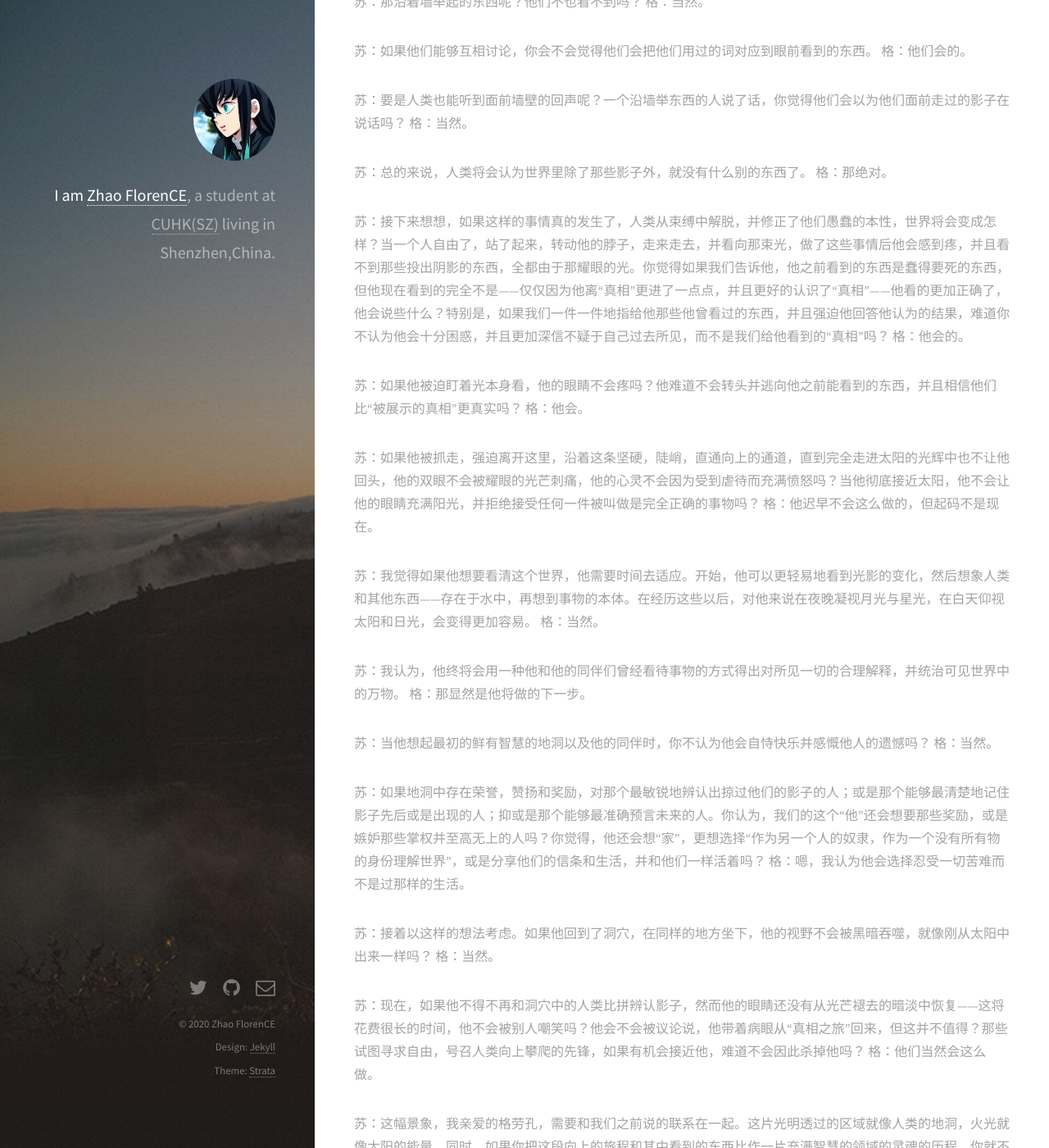
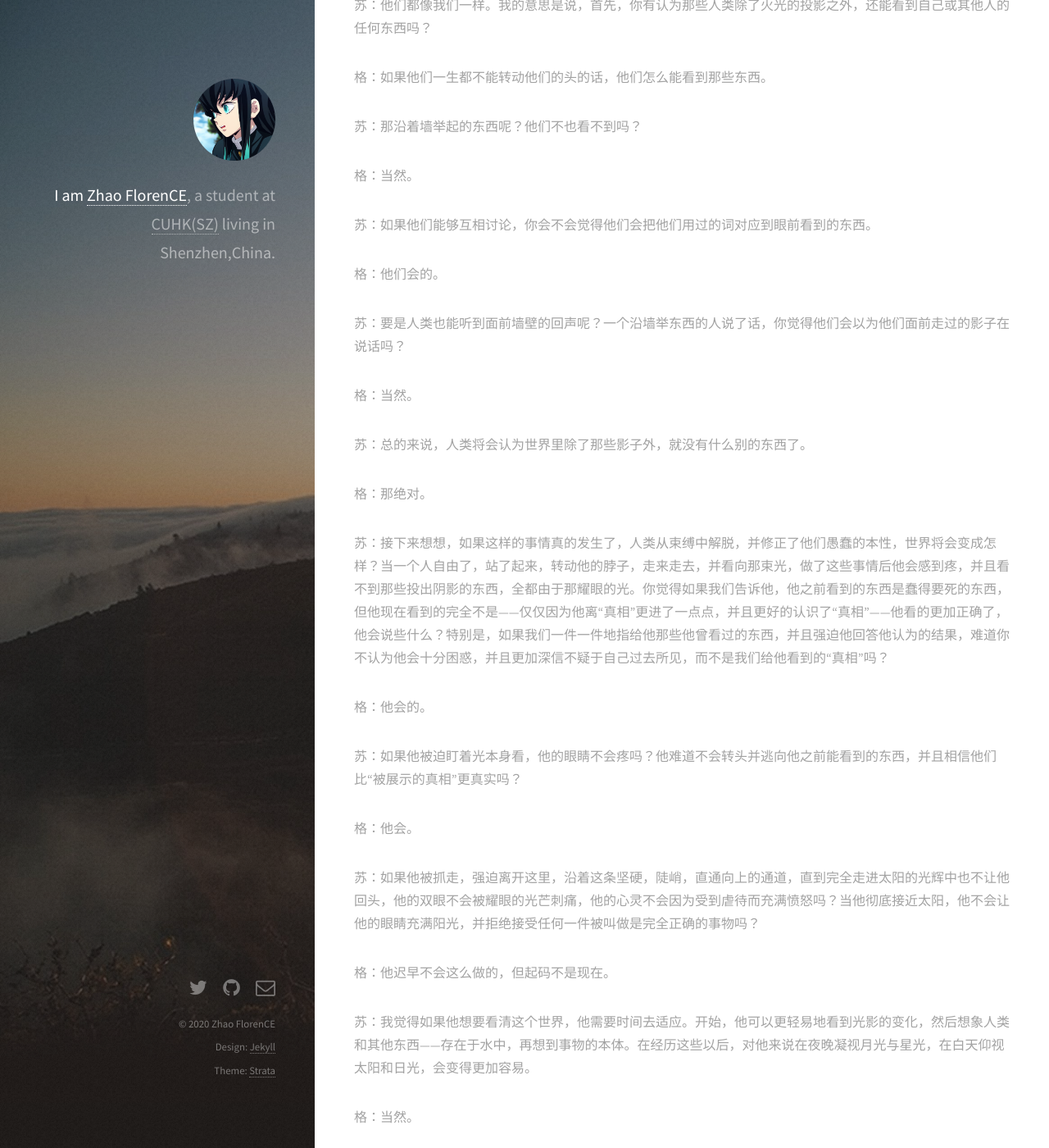
Before and after one commit to as3ert/blog, a Jekyll site: the page built from _posts/2021-01-18-gfn-tuturial-week-2.md, in a window 1280 px wide and 1400 px high, scrolled down 1104 px. Shown: the whole window at 82% size. Built offline with Jekyll 4.4.1, drawn with Linux system fonts in a browser that asks for light colours; nearby versions of some CDN libraries; some of the changed text lies outside the part shown.

Commit message:
2021-01-19 00:20:53

```diff
--- a/_posts/2021-01-18-gfn-tuturial-week-2.md
+++ b/_posts/2021-01-18-gfn-tuturial-week-2.md
@@ -10,40 +10,78 @@ date: 2021-01-18 21:46:00
 
 注：下文中“苏”指苏格拉底，“格”指格劳孔。
 
-苏：接下来，我们像这样比较接受或缺乏教育对我们本性的影响。想象一下，人类住在地下的洞穴般的住宅，它有一个一路向上，和洞穴一样粗的通向光明的出口。从小，人类便被困在那里，脖子和双腿被束缚着，没法转动他们的头，只能看到前方的东西。在他们身后的上方有一片火光。在人和火之间，有一条通道。沿着这条路，有一幢矮墙——就像傀儡戏中的幕后一样，傀儡师在那上面表演。 格：我正在想象那样的场景。
+苏：接下来，我们像这样比较接受或缺乏教育对我们本性的影响。想象一下，人类住在地下的洞穴般的住宅，它有一个一路向上，和洞穴一样粗的通向光明的出口。从小，人类便被困在那里，脖子和双腿被束缚着，没法转动他们的头，只能看到前方的东西。在他们身后的上方有一片火光。在人和火之间，有一条通道。沿着这条路，有一幢矮墙——就像傀儡戏中的幕后一样，傀儡师在那上面表演。
 
-苏：然后，继续，有一群人沿墙而站，举着由石头，木材以及多种材料做成的东西，这些东西被做成人和动物的形状，投影在荧幕上。正如你所想的一样，举东西的人有的在说话，而有的则没有。 格：你描述了一种有着奇妙人类的奇妙景象。
+格：我正在想象那样的场景。
 
-苏：他们都像我们一样。我的意思是说，首先，你有认为那些人类除了火光的投影之外，还能看到自己或其他人的任何东西吗？ 格：如果他们一生都不能转动他们的头的话，他们怎么能看到那些东西。
+苏：然后，继续，有一群人沿墙而站，举着由石头，木材以及多种材料做成的东西，这些东西被做成人和动物的形状，投影在荧幕上。正如你所想的一样，举东西的人有的在说话，而有的则没有。
 
-苏：那沿着墙举起的东西呢？他们不也看不到吗？ 格：当然。
+格：你描述了一种有着奇妙人类的奇妙景象。
 
-苏：如果他们能够互相讨论，你会不会觉得他们会把他们用过的词对应到眼前看到的东西。 格：他们会的。
+苏：他们都像我们一样。我的意思是说，首先，你有认为那些人类除了火光的投影之外，还能看到自己或其他人的任何东西吗？
 
-苏：要是人类也能听到面前墙壁的回声呢？一个沿墙举东西的人说了话，你觉得他们会以为他们面前走过的影子在说话吗？ 格：当然。
+格：如果他们一生都不能转动他们的头的话，他们怎么能看到那些东西。
 
-苏：总的来说，人类将会认为世界里除了那些影子外，就没有什么别的东西了。 格：那绝对。
+苏：那沿着墙举起的东西呢？他们不也看不到吗？
 
-苏：接下来想想，如果这样的事情真的发生了，人类从束缚中解脱，并修正了他们愚蠢的本性，世界将会变成怎样？当一个人自由了，站了起来，转动他的脖子，走来走去，并看向那束光，做了这些事情后他会感到疼，并且看不到那些投出阴影的东西，全都由于那耀眼的光。你觉得如果我们告诉他，他之前看到的东西是蠢得要死的东西，但他现在看到的完全不是——仅仅因为他离“真相”更进了一点点，并且更好的认识了“真相”——他看的更加正确了，他会说些什么？特别是，如果我们一件一件地指给他那些他曾看过的东西，并且强迫他回答他认为的结果，难道你不认为他会十分困惑，并且更加深信不疑于自己过去所见，而不是我们给他看到的“真相”吗？ 格：他会的。
+格：当然。
 
-苏：如果他被迫盯着光本身看，他的眼睛不会疼吗？他难道不会转头并逃向他之前能看到的东西，并且相信他们比“被展示的真相”更真实吗？ 格：他会。
+苏：如果他们能够互相讨论，你会不会觉得他们会把他们用过的词对应到眼前看到的东西。
 
-苏：如果他被抓走，强迫离开这里，沿着这条坚硬，陡峭，直通向上的通道，直到完全走进太阳的光辉中也不让他回头，他的双眼不会被耀眼的光芒刺痛，他的心灵不会因为受到虐待而充满愤怒吗？当他彻底接近太阳，他不会让他的眼睛充满阳光，并拒绝接受任何一件被叫做是完全正确的事物吗？ 格：他迟早不会这么做的，但起码不是现在。
+格：他们会的。
 
-苏：我觉得如果他想要看清这个世界，他需要时间去适应。开始，他可以更轻易地看到光影的变化，然后想象人类和其他东西——存在于水中，再想到事物的本体。在经历这些以后，对他来说在夜晚凝视月光与星光，在白天仰视太阳和日光，会变得更加容易。 格：当然。
+苏：要是人类也能听到面前墙壁的回声呢？一个沿墙举东西的人说了话，你觉得他们会以为他们面前走过的影子在说话吗？
 
-苏：我认为，他终将会用一种他和他的同伴们曾经看待事物的方式得出对所见一切的合理解释，并统治可见世界中的万物。 格：那显然是他将做的下一步。
+格：当然。
 
-苏：当他想起最初的鲜有智慧的地洞以及他的同伴时，你不认为他会自恃快乐并感慨他人的遗憾吗？ 格：当然。
+苏：总的来说，人类将会认为世界里除了那些影子外，就没有什么别的东西了。
 
-苏：如果地洞中存在荣誉，赞扬和奖励，对那个最敏锐地辨认出掠过他们的影子的人；或是那个能够最清楚地记住影子先后或是出现的人；抑或是那个能够最准确预言未来的人。你认为，我们的这个“他”还会想要那些奖励，或是嫉妒那些掌权并至高无上的人吗？你觉得，他还会想“家”，更想选择“作为另一个人的奴隶，作为一个没有所有物的身份理解世界”，或是分享他们的信条和生活，并和他们一样活着吗？ 格：嗯，我认为他会选择忍受一切苦难而不是过那样的生活。
+格：那绝对。
 
-苏：接着以这样的想法考虑。如果他回到了洞穴，在同样的地方坐下，他的视野不会被黑暗吞噬，就像刚从太阳中出来一样吗？ 格：当然。
+苏：接下来想想，如果这样的事情真的发生了，人类从束缚中解脱，并修正了他们愚蠢的本性，世界将会变成怎样？当一个人自由了，站了起来，转动他的脖子，走来走去，并看向那束光，做了这些事情后他会感到疼，并且看不到那些投出阴影的东西，全都由于那耀眼的光。你觉得如果我们告诉他，他之前看到的东西是蠢得要死的东西，但他现在看到的完全不是——仅仅因为他离“真相”更进了一点点，并且更好的认识了“真相”——他看的更加正确了，他会说些什么？特别是，如果我们一件一件地指给他那些他曾看过的东西，并且强迫他回答他认为的结果，难道你不认为他会十分困惑，并且更加深信不疑于自己过去所见，而不是我们给他看到的“真相”吗？
 
-苏：现在，如果他不得不再和洞穴中的人类比拼辨认影子，然而他的眼睛还没有从光芒褪去的暗淡中恢复——这将花费很长的时间，他不会被别人嘲笑吗？他会不会被议论说，他带着病眼从“真相之旅”回来，但这并不值得？那些试图寻求自由，号召人类向上攀爬的先锋，如果有机会接近他，难道不会因此杀掉他吗？ 格：他们当然会这么做。
+格：他会的。
 
-苏：这幅景象，我亲爱的格劳孔，需要和我们之前说的联系在一起。这片光明透过的区域就像人类的地洞，火光就像太阳的能量。同时，如果你把这段向上的旅程和其中看到的东西比作一片充满智慧的领域的灵魂的历程，你就不会错误理解我的意图——因为这就是你想要听到的东西。只有神才知道，这些是不是真的。但这些就是我眼里自然景象的样子：在可知的领域，我们先是看到辛劳和麻烦，最后看到的才是善。一旦某一个人看到了善，他一定会推断那就是所有正确和美丽事物的起因，它在可视领域提供着光和资源；在可知领域控制并提供真理和认知。任何一个能够在私人或公众场合明智行事的人，一定看得见他。 格：我同意，直到现在，我也能做到。
+苏：如果他被迫盯着光本身看，他的眼睛不会疼吗？他难道不会转头并逃向他之前能看到的东西，并且相信他们比“被展示的真相”更真实吗？
 
-苏：加油，不妨和我一起更深一步思考：你应该不对那些不愿缠身人类琐事的人感到惊奇。但，相反地，他们的灵魂也愿意把时间花费在人类琐事之上的“正道”上。我的意思是说，如果我之前描述的场景真真实实存在的话，这当然是我们想要的做到的。 格：它本应是我们期待的。
+格：他会。
 
-苏：那么，当某人在沐浴世界的神圣后，转向人类的邪恶一面怎么办？如果他的目光仍然黯淡，还没有适应身边的黑暗，他会做邪恶的事情，变得完全不可理喻。不管是在法庭还是什么地方，他被迫对所谓的正义，或是处于阴影中的事物辩护，以一种从未真正见过正义的人们的方式，这还令人奇怪吗？ 格：这确实不令人奇怪。
+苏：如果他被抓走，强迫离开这里，沿着这条坚硬，陡峭，直通向上的通道，直到完全走进太阳的光辉中也不让他回头，他的双眼不会被耀眼的光芒刺痛，他的心灵不会因为受到虐待而充满愤怒吗？当他彻底接近太阳，他不会让他的眼睛充满阳光，并拒绝接受任何一件被叫做是完全正确的事物吗？
+
+格：他迟早不会这么做的，但起码不是现在。
+
+苏：我觉得如果他想要看清这个世界，他需要时间去适应。开始，他可以更轻易地看到光影的变化，然后想象人类和其他东西——存在于水中，再想到事物的本体。在经历这些以后，对他来说在夜晚凝视月光与星光，在白天仰视太阳和日光，会变得更加容易。
+
+格：当然。
+
+苏：我认为，他终将会用一种他和他的同伴们曾经看待事物的方式得出对所见一切的合理解释，并统治可见世界中的万物。
+
+格：那显然是他将做的下一步。
+
+苏：当他想起最初的鲜有智慧的地洞以及他的同伴时，你不认为他会自恃快乐并感慨他人的遗憾吗？
+
+格：当然。
+
+苏：如果地洞中存在荣誉，赞扬和奖励，对那个最敏锐地辨认出掠过他们的影子的人；或是那个能够最清楚地记住影子先后或是出现的人；抑或是那个能够最准确预言未来的人。你认为，我们的这个“他”还会想要那些奖励，或是嫉妒那些掌权并至高无上的人吗？你觉得，他还会想“家”，更想选择“作为另一个人的奴隶，作为一个没有所有物的身份理解世界”，或是分享他们的信条和生活，并和他们一样活着吗？
+
+格：嗯，我认为他会选择忍受一切苦难而不是过那样的生活。
+
+苏：接着以这样的想法考虑。如果他回到了洞穴，在同样的地方坐下，他的视野不会被黑暗吞噬，就像刚从太阳中出来一样吗？
+
+格：当然。
+
+苏：现在，如果他不得不再和洞穴中的人类比拼辨认影子，然而他的眼睛还没有从光芒褪去的暗淡中恢复——这将花费很长的时间，他不会被别人嘲笑吗？他会不会被议论说，他带着病眼从“真相之旅”回来，但这并不值得？那些试图寻求自由，号召人类向上攀爬的先锋，如果有机会接近他，难道不会因此杀掉他吗？
+
+格：他们当然会这么做。
+
+苏：这幅景象，我亲爱的格劳孔，需要和我们之前说的联系在一起。这片光明透过的区域就像人类的地洞，火光就像太阳的能量。同时，如果你把这段向上的旅程和其中看到的东西比作一片充满智慧的领域的灵魂的历程，你就不会错误理解我的意图——因为这就是你想要听到的东西。只有神才知道，这些是不是真的。但这些就是我眼里自然景象的样子：在可知的领域，我们先是看到辛劳和麻烦，最后看到的才是善。一旦某一个人看到了善，他一定会推断那就是所有正确和美丽事物的起因，它在可视领域提供着光和资源；在可知领域控制并提供真理和认知。任何一个能够在私人或公众场合明智行事的人，一定看得见他。
+
+格：我同意，直到现在，我也能做到。
+
+苏：加油，不妨和我一起更深一步思考：你应该不对那些不愿缠身人类琐事的人感到惊奇。但，相反地，他们的灵魂也愿意把时间花费在人类琐事之上的“正道”上。我的意思是说，如果我之前描述的场景真真实实存在的话，这当然是我们想要的做到的。
+
+格：它本应是我们期待的。
+
+苏：那么，当某人在沐浴世界的神圣后，转向人类的邪恶一面怎么办？如果他的目光仍然黯淡，还没有适应身边的黑暗，他会做邪恶的事情，变得完全不可理喻。不管是在法庭还是什么地方，他被迫对所谓的正义，或是处于阴影中的事物辩护，以一种从未真正见过正义的人们的方式，这还令人奇怪吗？
+
+格：这确实不令人奇怪。
```
